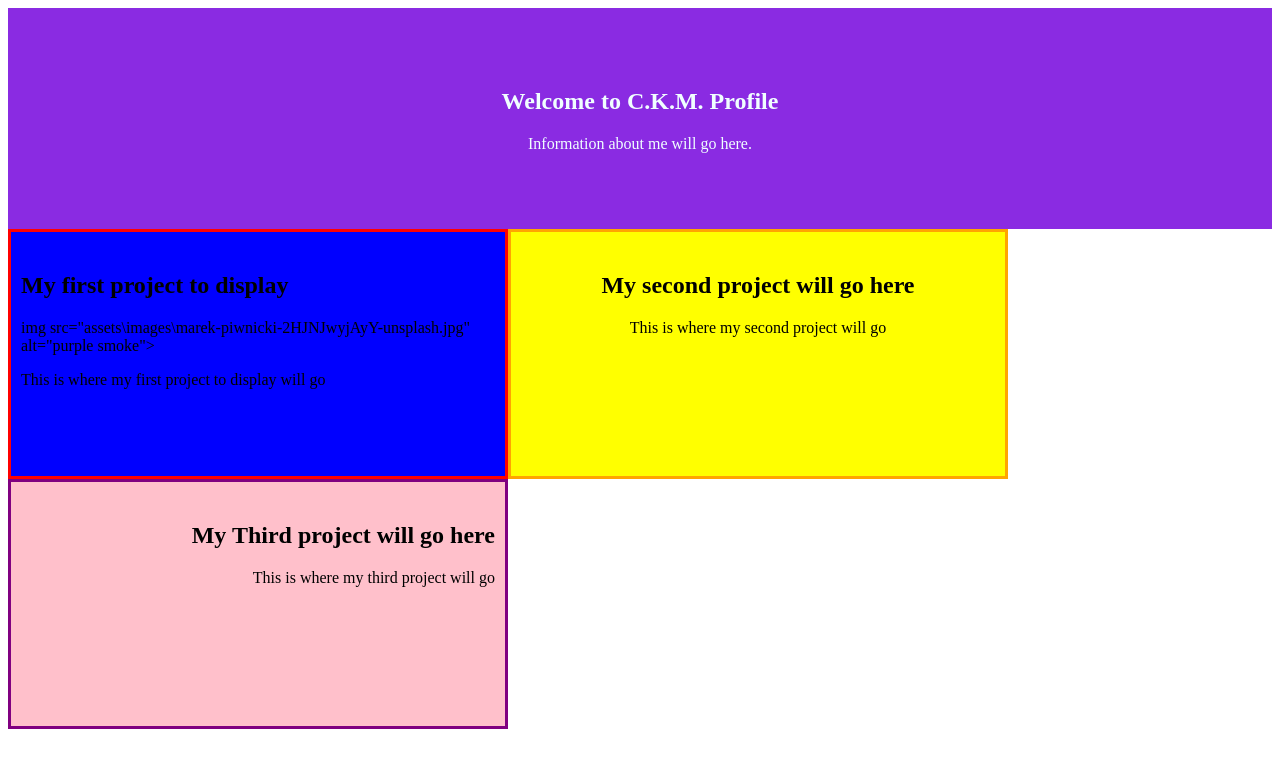
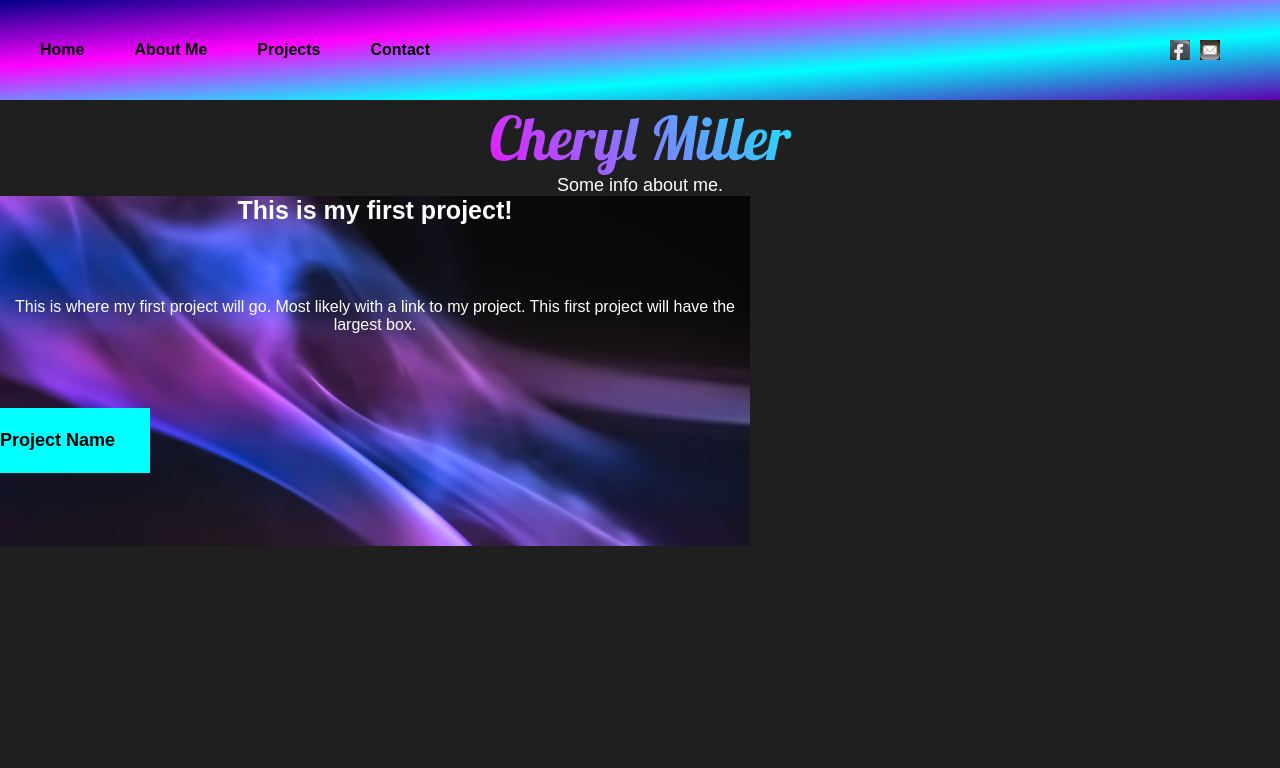
Before and after one commit to SmilieKay/week-2-challange-profile, a plain HTML site: page index.html in a window 1280 px wide. Drawn offline with Linux system fonts and the light colour scheme.

Commit message:
work done on html and css

```diff
--- /dev/null
+++ b/assets/css/reset.css
@@ -0,0 +1,35 @@
+/* Remove all the styles of the "User-Agent-Stylesheet", except for the 'display' property */
+*:where(:not(iframe, canvas, img, svg, video):not(svg *)) {
+    all: unset;
+    display: revert;
+  }
+
+  /* Preferred box-sizing value */
+  *,
+  *::before,
+  *::after {
+    box-sizing: border-box;
+  }
+
+  /*
+    Remove list styles (bullets/numbers)
+    in case you use it with normalize.css
+  */
+  ol, ul {
+    list-style: none;
+  }
+
+  /* For images to not be able to exceed their container */
+  img {
+    max-width: 100%;
+  }
+
+  /* Removes spacing between cells in tables */
+  table {
+    border-collapse: collapse;
+  }
+
+  /* Revert the 'white-space' property for textarea elements on Safari */
+  textarea {
+    white-space: revert;
+  }
--- a/assets/css/style.css
+++ b/assets/css/style.css
@@ -1,52 +1,166 @@
-* {
-  box-sizing: border-box;
+/* downloaded font for website*/
+@font-face {
+  font-family: Lobster;
+  src: url(../fonts/Lobster/Lobster-Regular.ttf);
 }
-.body {display: flex;
-flex-wrap: wrap;}
-/* Commenting this out until I have help
-.hero {
-  margin-bottom: 25px;
-  background-image: url(..\images\PA030339.JPG);
-  padding-top: 200px;
-  padding-bottom: 200px;
-} */
+/*makes the background dark and sets the general font and size for font*/
+body {
+  font-family: Arial, Helvetica, sans-serif;
+  font-size: 16px;
+  background-color: #201f1f;
+}
+/*allows the website to preload the background images so they don't flicker the first time*/
+body:after {
+  position: absolute;
+  width: 0;
+  height: 0;
+  overflow: hidden;
+  z-index: -1;
+content: url(../images/facebook.jpg) url(../images/email-color.jpg) url(../images/smoke-b&w.jpg);
+}
+/*makes the cursor a pointer for links*/
+a {
+  cursor: pointer;
+}
+/*The styling for the header allows the height, width, movement with flex and a gradient background color*/
+.header-main {
+  display: flex;
+  justify-content: space-between;
+  width: 100%;
+  height: 100px;
+  background-image: linear-gradient(
+    to bottom right,
+    #000087,
+    #ff00ff,
+    #00ffff,
+    #5f00af
+  );
+}
+/*use below code if I make a logo for myself I am toying with the idea of using this in the future*/
+/*.header-main-logo{
+width: 120px;
+height: 100%;
+background-color: yellow;
+padding-left: 60px;
+display: flex;
+}
+header-main-logo{
+    height: 30px;
+    align-self: center;
+}*/
+/* the styling for my name on the top of the page sets the font family, size, makes it centered and has the letters transparent I had to use the webkit-background to get the color to show through on the letters not sure why background-clip:text would not work */
+.name{
+  font-family: Lobster;
+  font-size: 60px;
+  text-align: center;
+  color: transparent;
+  background-image: linear-gradient(
+    60deg,
+    #000087,
+    #ff00ff,
+    #00ffff,
+    #5f00af
+  );
+  -webkit-background-clip: text;
+}
+/*this is the styling for the about me paragraph*/
+.about-me{
+  font-size: 18px;
+  text-align: center;
+  color: white;
+}
+/*this is the styling for the main navigation bar*/
+.header-main-nav {
+  width: fit-content;
+  height: 100%;
+  font-weight: bold;
+  }
+/* this provides the styling for the list items in the navigation bar*/
+.header-main-nav ul li {
+  display: inline;
+  float: left;
+  margin-left: 30px;
+}
+/*this provides the styling for the links in the navigation bar the links currently do not go anywhere but they will be added in the future*/
+.header-main-nav ul li a {
+  padding: 0 10px;
+  font-family: Arial, Helvetica, sans-serif;
+  line-height: 100px;
+  color: #000;
+  display: block;
+  height: 100%;
+  }
+  /*this changes the text color of the list items in the navigation bar when the mouse is hovered over it */
+.header-main-nav ul li a:hover {
+  color: #00ffff;
+}
+/*this provides the styling for the social media links in the header*/
+.header-main-sm {
+  width: fit-content;
+  height: 100%;
+  padding-right: 60px;
+  display: flex;
+  align-items: center;
+  column-gap: 10px;
+}
+/*this provides the black and white facebook logo that is in the header it also sets the size*/
+.header-main-sm-fb {
+  width: 20px;
+  height: 20px;
+  background-image: url(../images/facebook-b&w.jpg);
+  background-repeat: no-repeat;
+  background-size: cover;
+}
+/*this allows the color facebook logo to show when the mouse is hovered over it*/
+.header-main-sm-fb:hover {
+  background-image: url(../images/facebook.jpg);
+}
+/*this provides the black and white email logo that is in the header */
+.header-main-sm-email {
+  width: 20px;
+  height: 20px;
+  background-image: url(../images/email-b&w.jpg);
+  background-repeat: no-repeat;
+  background-size: cover;
+}
+/*this allows the color email logo to show when the mouse is hovered over it */
+.header-main-sm-email:hover {
+  background-image: url(../images/email-color.jpg);
+}
 
-/* experimenting...*/
-img {width: 25%;
-height: 25%;}
-
-.header {
-  position: relative;
+/*this is the styling for all of the h2 on the page*/
+h2 {
   text-align: center;
-  color: azure;
-  font-family: serif;
-  background: blueviolet;
-  padding: 60px;
-  }
-  .project1 {
-    background: blue;
-    text-align: left;
-    color: black;
-    font-family: serif;
-    padding: 20px 10px;
-    border:solid #ff0000;
-    height: 250px;
-    width: 500px;
-  }
-  .project2 {background: yellow;
+  font-size: 25px;
+  font-weight: bold;
+}
+/*this is the styling for items in class card it allows the background image to be a photo and for color to be set to white*/
+.card {
+  width: 750px;
+  height: 350px;
+  background-image: url(../images/marek-piwnicki-2HJNJwyjAyY-unsplash.jpg);
+  background-size: cover;
+  background-repeat: no-repeat;
+  background-position: center;
+  color: white;
+  display: grid;
+  font-family: Arial, Helvetica, sans-serif;
   text-align: center;
-color: black;
-font-family: serif;
-padding: 20px 10px;
-border: solid orange;
-height: 250px;
-width: 500px;}
-
-.project3 {background:pink;
-text-align: right;
-color: black;
-font-family: serif;
-padding: 20px 10px;
-border:solid purple;
-height: 250px;
-width: 500px;}
+}
+/*this allows the black and white image to show when the mouse is hovered over the items in card */
+.card:hover {
+  background-image: url(../images/smoke-b&w.jpg);
+}
+/*this section has the styling for the h3 inside of card it sets the background color text size and color and alignment*/
+.card h3 {
+  background-color: aqua;
+  width: 150px;
+  height: 65px;
+  color: black;
+  display: flex;
+  flex-wrap: wrap;
+  align-content: center;
+  align-self: baseline;
+  font-weight: bolder;
+  font-size: 18px;
+}
--- a/index.html
+++ b/index.html
@@ -1,45 +1,43 @@
 <!DOCTYPE html>
 <html lang="en">
   <head>
-    <title>C.K.M. Profile</title>
     <meta charset="UTF-8" />
     <meta http-equiv="X-UA-Compatible" content="IE=edge" />
     <meta name="viewport" content="width=device-width, initial-scale=1.0" />
-    <link rel="stylesheet" type="text/css" href="./assets/css/style.css" />
+    <title>Cheryl Miller Portfolio</title>
+    <link rel="stylesheet" href="assets/css/reset.css" />
+    <link rel="stylesheet" href="assets/css/style.css" />
   </head>
   <body>
+    <header class="header-main">
+     <!--use below code if I want to add a logo
+      <div class="header-main-logo">-->
 
-    <header>
-        <section class="header">
-          <!-- <img src="assets\images\PA030339.JPG" alt="moon and clouds reflected in water"> -->
+        <nav class="header-main-nav">
+          <ul>
+            <li><a href="index.html">Home</a></li>
+            <li><a href="#">About Me</a></li>
+            <li><a href="#">Projects</a></li>
+            <li><a href="#">Contact</a></li>
+          </ul>
+        </nav>
+      </div>
 
-            <h1>Welcome to C.K.M. Profile</h1>
-            <p>Information about me will go here.</p>
-        </section>
-  </header>
-  <div class="hero"></div>
-        <main>
-          <div class="body">
-            <section class="project1">
-                <h2>My first project to display</h2>
-             img src="assets\images\marek-piwnicki-2HJNJwyjAyY-unsplash.jpg" alt="purple smoke">
-                <p>This is where my first project to display will go</p>
+      <div class="header-main-sm">
+       <a href="https://www.facebook.com/"><div class="header-main-sm-fb"></div></a>
+        <a href="smilie_kay@yahoo.com"><div class="header-main-sm-email"></div></a>
+      </div>
+    </header>
+    <h1 class="name">Cheryl Miller</h1>
+    <p class="about-me">Some info about me.</p>
+    <div class="card">
+      <h2>This is my first project!</h2>
 
-
-            </section>
-            <section class="project2">
-              <h2>My second project will go here</h2>
-              <p>This is where my second project will go</p>
-
-            </section>
-            <section class="project3">
-              <h2>My Third project will go here</h2>
-              <p>This is where my third project will go</p>
-            </section>
-        </main>
-
-
-
+      <p>
+        This is where my first project will go. Most likely with a link to my
+        project. This first project will have the largest box.
+      </p>
+      <h3>Project Name</h3>
     </div>
   </body>
 </html>
```
Also changed, not shown: assets/fonts/Lobster/Lobster-Regular.ttf (added), assets/fonts/Lobster/OFL.txt (added), assets/images/PA030339 med.jpg (deleted), assets/images/blue-texture-b&w.jpg (added), assets/images/blue-texture.jpg (added), assets/images/email-b&w.jpg (added), assets/images/email-color.jpg (added), assets/images/facebook-b&w.jpg (added), assets/images/facebook.jpg (added), assets/images/keyboard-b&w.jpg (added), assets/images/keyboard.jpg (added), assets/images/pink-purple-flow-b&w.jpg (added), assets/images/pink-purple-flow.jpg (added), assets/images/smoke-b&w.jpg (added).
